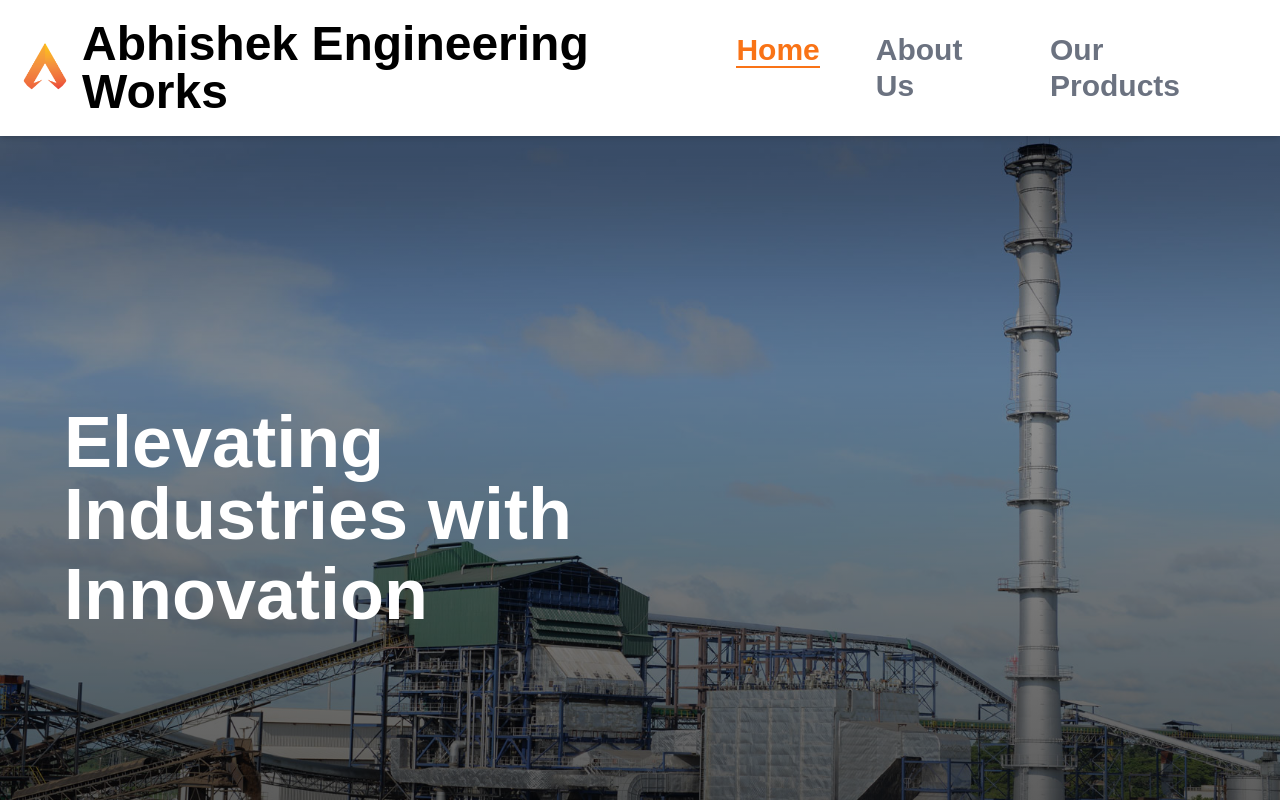
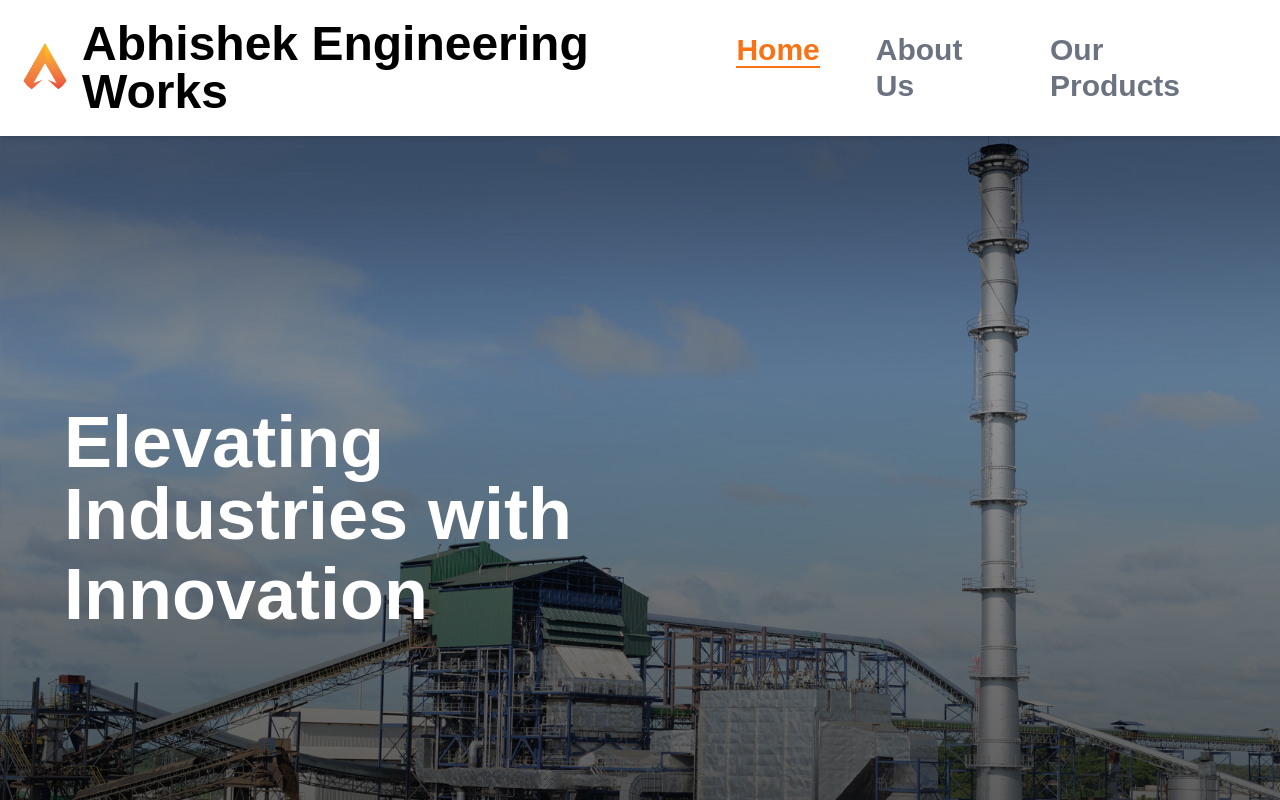
Before and after one commit to drjvtlkr/apexenggtech, a Next.js app: page / in a window 1280 px wide. Shown: the top 800 px of the page. Built offline with nearby package versions, Linux system fonts and the light colour scheme; a web font is replaced by a local one.

Commit message:
changed the images in the carousel

```diff
--- a/components/Carousel.tsx
+++ b/components/Carousel.tsx
@@ -76,7 +76,7 @@ export default function Carousel() {
               src={image.src}
               alt={`Elevating Industries with ${image.dynamicText}`}
               fill
-              className="object-cover brightness-30 "
+              className="object-bottom brightness-30 "
               priority={idx === 0}
               loading={idx === 0 ? "eager" : "lazy"}
             />
```
Also changed, not shown: images/epc_banner1.jpg.
